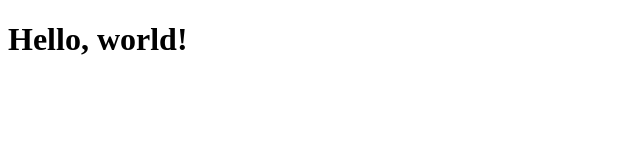
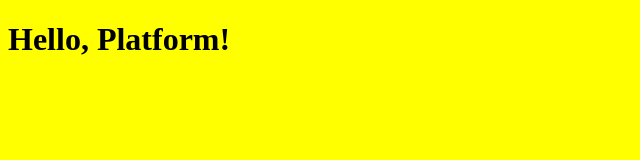
Before and after one commit to ezephoenix/hello-world, a website: page index.html in a window 1280 px wide. Shown: the whole page, without its empty margins (0-640 px from the left). Drawn offline with Linux system fonts and the light colour scheme.

Commit message:
Chnaged text

```diff
--- a/index.html
+++ b/index.html
@@ -1,9 +1,9 @@
 <!DOCTYPE html>
 <html>
 <head>
-    <title>Hello, world!</title>
+    <title>Hello, Platform!</title>
 </head>
-<body style="background-color: white" />
-<h1>Hello, world!</h1>
+<body style="background-color: yellow" />
+<h1>Hello, Platform!</h1>
 </body>
 </html>
```
